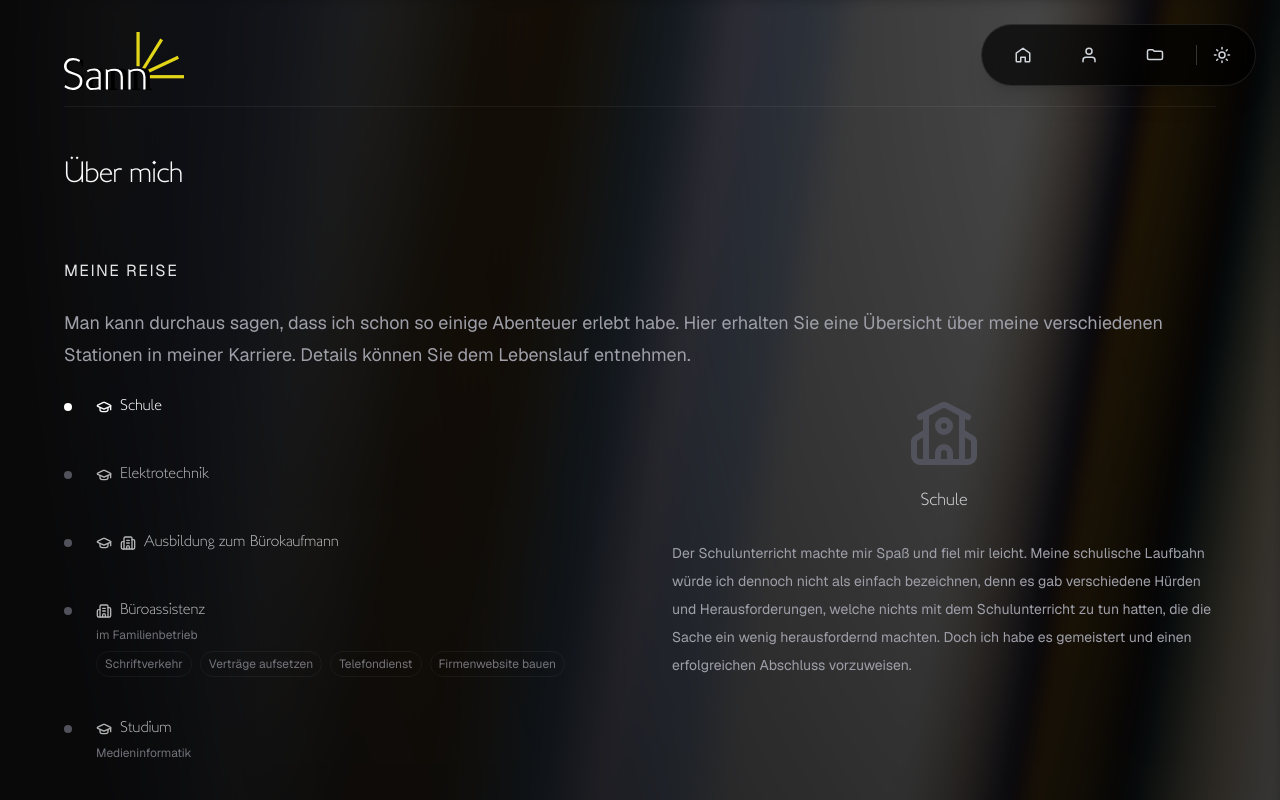
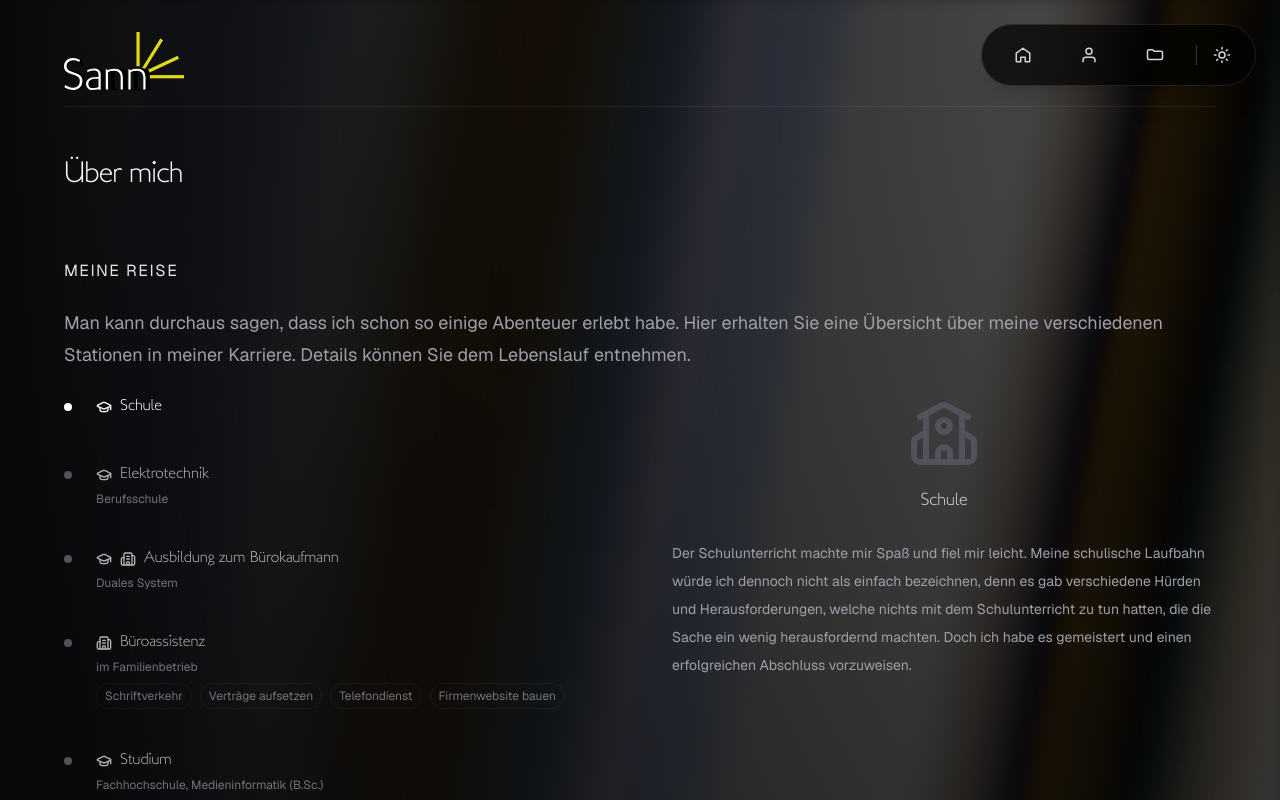
Before and after one commit to crpgproductions/sann-showcase, a Next.js app: page /about in a window 1280 px wide. Shown: the top 800 px of the page. Built offline with nearby package versions, Linux system fonts and the light colour scheme; a web font is replaced by a local one.

Commit message:
chore: Tidy up final stuff before publishing v1.0

```diff
--- a/app/about/page.tsx
+++ b/app/about/page.tsx
@@ -16,6 +16,7 @@ const journey = [
   },
   {
     title: "Elektrotechnik",
+    description: "Berufsschule",
     detail: <><p>Im Leben muss man experimentieren, und man weiß nicht immer sofort, was einem liegt, oder nicht. Eine Karriere als Elektrotechniker erschien mir damals interessant, doch
     schon nach einigen Monaten in der Berufsschule merkte ich, dass mir das Thema gar nicht liegt.</p>
       <p className="mt-4">Es ist völlig normal, dass man da auch mal scheitert. Wichtig ist, das aber zu erkennen
@@ -25,6 +26,7 @@ const journey = [
   },
   {
     title: "Ausbildung zum Bürokaufmann",
+    description: "Duales System",
     detail: <><p>Die Ausbildung zum Bürokaufmann gefiel mir sehr gut. Ich arbeitete im dualen System und schloss die Ausbildung erfolgreich ab. Direkt danach begang ich meine Vollzeitarbeit im Familienbetrieb.</p></>,
     icons: ["education", "work"],
     iconRight: "office",
@@ -43,7 +45,7 @@ const journey = [
   },
   {
     title: "Studium",
-    description: "Medieninformatik",
+    description: "Fachhochschule, Medieninformatik (B.Sc.)",
     detail: <><p>Ich studierte Medieninformatik an der THM Friedberg. Zuvor musste ich jedoch noch das Fachabitur nachholen, das ich im einjährigen Schnelldurchlauf in der Form B vollzog.</p>
       <p className="mt-4">Das Leben an der Hochschule war für mich durchaus ein Sprung in eine andere Welt. Die Module waren sehr unterschiedlich, und auch komplex, doch ich hatte ein klares Ziel und auch einen klaren
       Weg vor Augen, und so meisterte ich auch das.</p>
@@ -53,6 +55,7 @@ const journey = [
   },
   {
     title: "Frontend-Entwicklung",
+    description: "In zwei Unternehmen derselben Firmengruppe",
     detail: <><p>Es dauerte nicht lange, bis ich direkt nach meinem Studium dann auch eine Arbeitsstelle gefunden hatte. Als Junior-Frontendentwickler gab es immer noch eine gewisse Lernkurve, doch mein
       bis dahin schon recht umfassendes Wissen wurde sehr geschätzt. Schon ein paar Jahre später wurde ich dann Lead-Frontendentwickler im Schwesterunternehmen.</p></>,
     icons: ["work"],
@@ -75,11 +78,11 @@ export default function About() {
       title: "Was sind deine Spezialgebiete?",
       content: <>
         <p>Dies hier ist mein Spezialgebiet. Frontend. Dazu gehören <span className="font-semibold">Planung, technischer Aufbau, Testing, Wartung</span>, aber noch vieles mehr. Siehe Slideshow oben.</p>
-        <p className="mt-4">Ich habe auch ein breites Know-How im Bereich Quality Assurance und war eine Zeit lang als
-          QA-Manager aktiv.</p>
+        <p className="mt-4">Ich habe auch ein breites Know-How im Bereich Quality Assurance und war eine Zeit lang als <span className="font-semibold">QA-Manager</span> aktiv.</p>
         <p className="mt-4">Datenbanktechnik und Arbeiten am Backend sind etwas, das trotz Schwerpunkt auf das Frontend immer wieder dazugehören. Einer Karriere als Fullstack-Entwickler bin ich nicht abgeneigt.</p>
         <p className="mt-4">Was ich aber noch highlighten möchte ist das Thema <span className="font-semibold">Psychologie</span>. Ich bekomme oft gesagt, dass ich ein umfassendes Wissen über das menschliche
         Verhalten und Denkprozesse hätte. Und das bestätigt sich auch.</p>
+        <p className="mt-4">Neu hinzugekommen ist natürlich auch alles, was mit <span className="font-semibold">KI</span> zu tun hat.</p>
       </>
     },
     {
--- a/app/components/Accordion.tsx
+++ b/app/components/Accordion.tsx
@@ -21,7 +21,7 @@ export default function Accordion({ items }: AccordionProps) {
               ↓
             </span>
           </Trigger>
-          <Content className="w-full overflow-hidden text-zinc-500 dark:text-zinc-400 data-[state=open]:animate-slideDown data-[state=closed]:animate-slideUp">
+          <Content className="w-full overflow-hidden text-zinc-500 dark:text-zinc-400 data-[state=open]:animate-accordionDown data-[state=closed]:animate-accordionUp">
             <div className="pb-4">{item.content}</div>
           </Content>
         </Item>
--- a/app/components/FocalSlideshow.tsx
+++ b/app/components/FocalSlideshow.tsx
@@ -51,7 +51,7 @@ export default function FocalSlideshow({ items }: FocalSlideshowProps) {
     const Icon = iconMap[activeItem.iconName];
 
     return (
-        <div className="flex items-center gap-4 w-1/2 mx-auto mb-6">
+        <div className="flex items-center gap-4 lg:w-1/2 mx-auto mb-6">
             {/* Left arrow */}
             <button
                 onClick={prev}
--- a/app/components/Timeline.tsx
+++ b/app/components/Timeline.tsx
@@ -1,7 +1,7 @@
 "use client";
 
 import { useState } from "react";
-import { LucideIcon, GraduationCap, Building2, School, Zap, Briefcase, DraftingCompass, Laptop } from "lucide-react";
+import { LucideIcon, GraduationCap, Building2, School, Zap, Briefcase, DraftingCompass, Laptop, Library } from "lucide-react";
 
 type IconType = React.ComponentType<{ className?: string }>;
 
@@ -13,6 +13,7 @@ const iconMap: Record<string, LucideIcon> = {
     circuit: Zap,
     office: Briefcase,
     business: DraftingCompass,
+    study: Library,
     frontend: Laptop,
 };
 
--- a/app/globals.css
+++ b/app/globals.css
@@ -113,17 +113,31 @@ body {
 /* Radix UI Accordion animations */
 /* --------------------------------------- */
 
-@keyframes slideDown {
-  from { height: 0; }
-  to { height: var(--radix-accordion-content-height); }
-}
-@keyframes slideUp {
-  from { height: var(--radix-accordion-content-height); }
-  to { height: 0; }
+@keyframes accordionDown {
+  from {
+    height: 0;
+  }
+  to {
+    height: var(--radix-accordion-content-height);
+  }
 }
 
-.animate-slideDown { animation: slideDown 0.3s ease; }
-.animate-slideUp { animation: slideUp 0.3s ease; }
+@keyframes accordionUp {
+  from {
+    height: var(--radix-accordion-content-height);
+  }
+  to {
+    height: 0;
+  }
+}
+
+@utility animate-accordionDown {
+  animation: accordionDown 0.3s ease forwards;
+}
+
+@utility animate-accordionUp {
+  animation: accordionUp 0.3s ease forwards;
+}
 
 /* --------------------------------------- */
 /* Aurora Background Animation */
```
